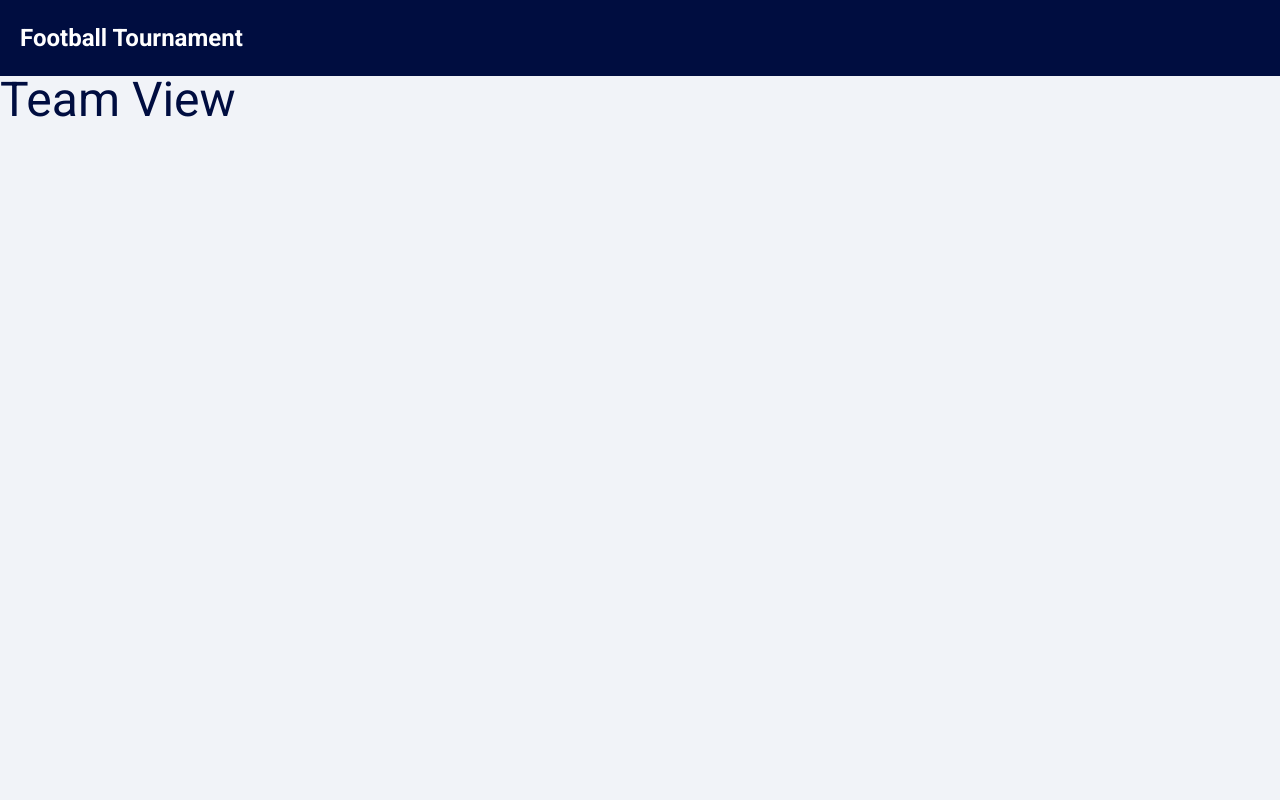
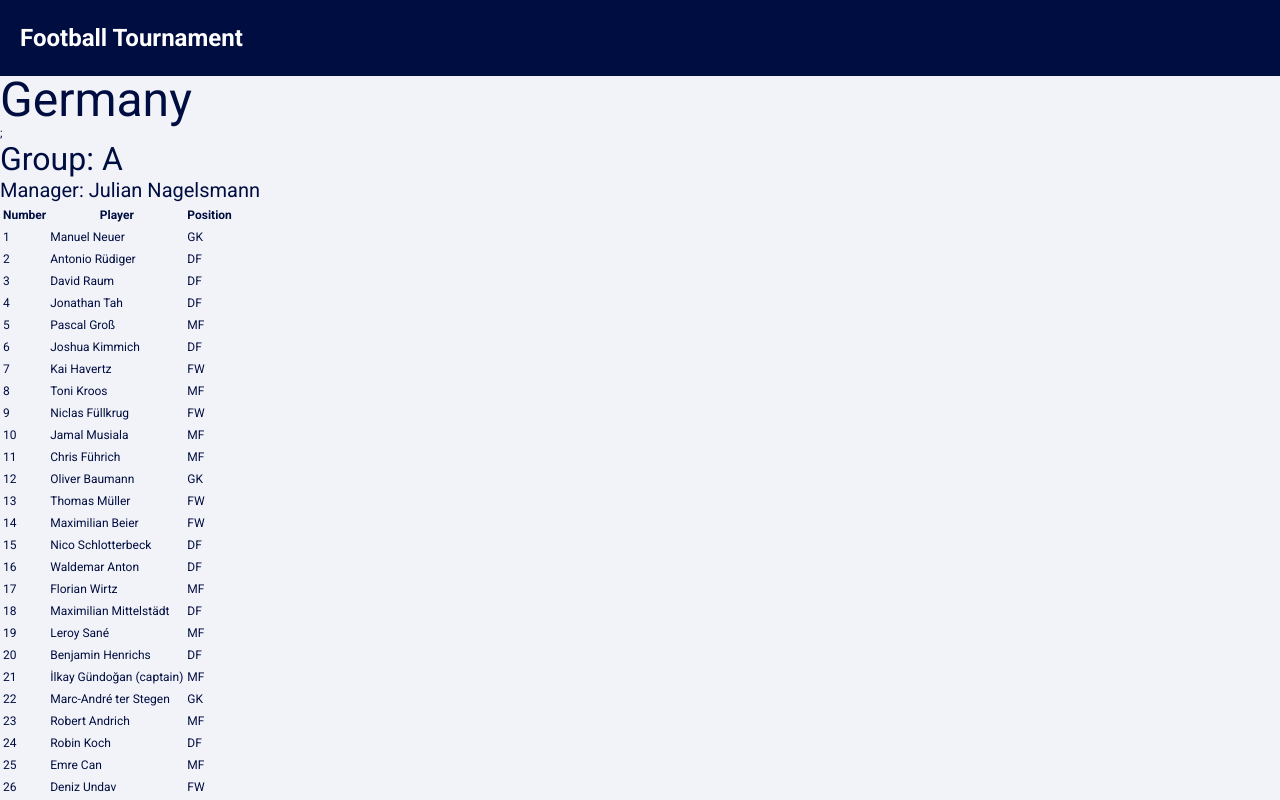
Before and after one commit to vankodev/Sirma-Academy-Final-Exam, a React (Vite) app: page /team/1 in a window 1280 px wide. Built offline with nearby package versions, Linux system fonts and the light colour scheme.

Commit message:
Render Team Component Data

```diff
--- a/src/pages/Team.jsx
+++ b/src/pages/Team.jsx
@@ -1,5 +1,39 @@
+import { useParams } from 'react-router-dom';
+import { useContext } from 'react';
+import DataContext from '../contexts/dataContext';
+import styles from './Team.module.css';
+
 function Team() {
-    return <h1>Team View</h1>;
+    const { teamID } = useParams();
+    const { teams, players } = useContext(DataContext);
+
+    if (!teams || !players) {
+        return <h3>Loading...</h3>;
+    }
+
+    const team = teams.find((team) => team.ID === teamID);
+    const teamPlayers = players.filter((player) => player.TeamID === teamID);
+
+    return (
+        <div className='team'>
+            <h1>{team.Name}</h1>;<h2>Group: {team.Group}</h2>
+            <h4>Manager: {team.ManagerFullName}</h4>
+            <table className={styles.playersTable}>
+                <tr>
+                    <th>Number</th>
+                    <th>Player</th>
+                    <th>Position</th>
+                </tr>
+                {teamPlayers.map((player) => (
+                    <tr key={player.ID}>
+                        <td>{player.TeamNumber}</td>
+                        <td>{player.FullName}</td>
+                        <td>{player.Position}</td>
+                    </tr>
+                ))}
+            </table>
+        </div>
+    );
 }
 
 export default Team;
```
Also changed, not shown: src/pages/Team.module.css (added).
